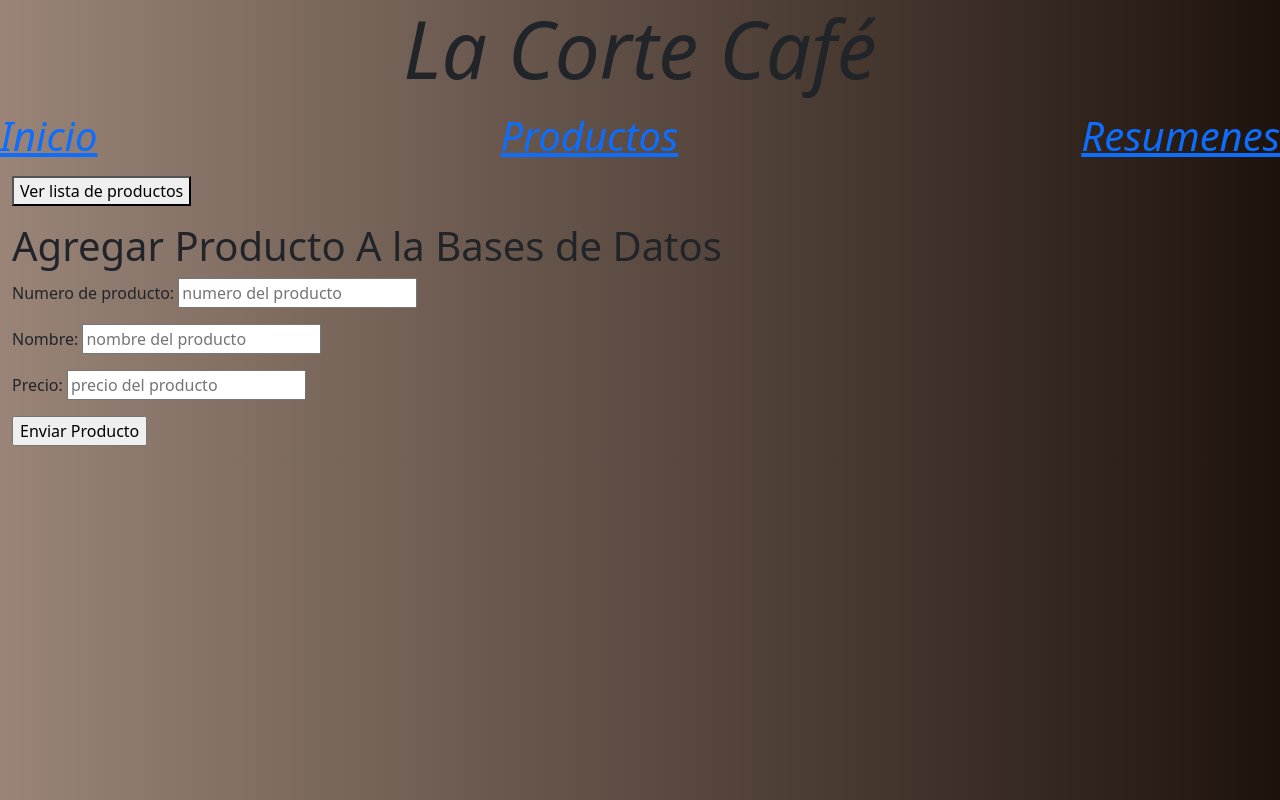
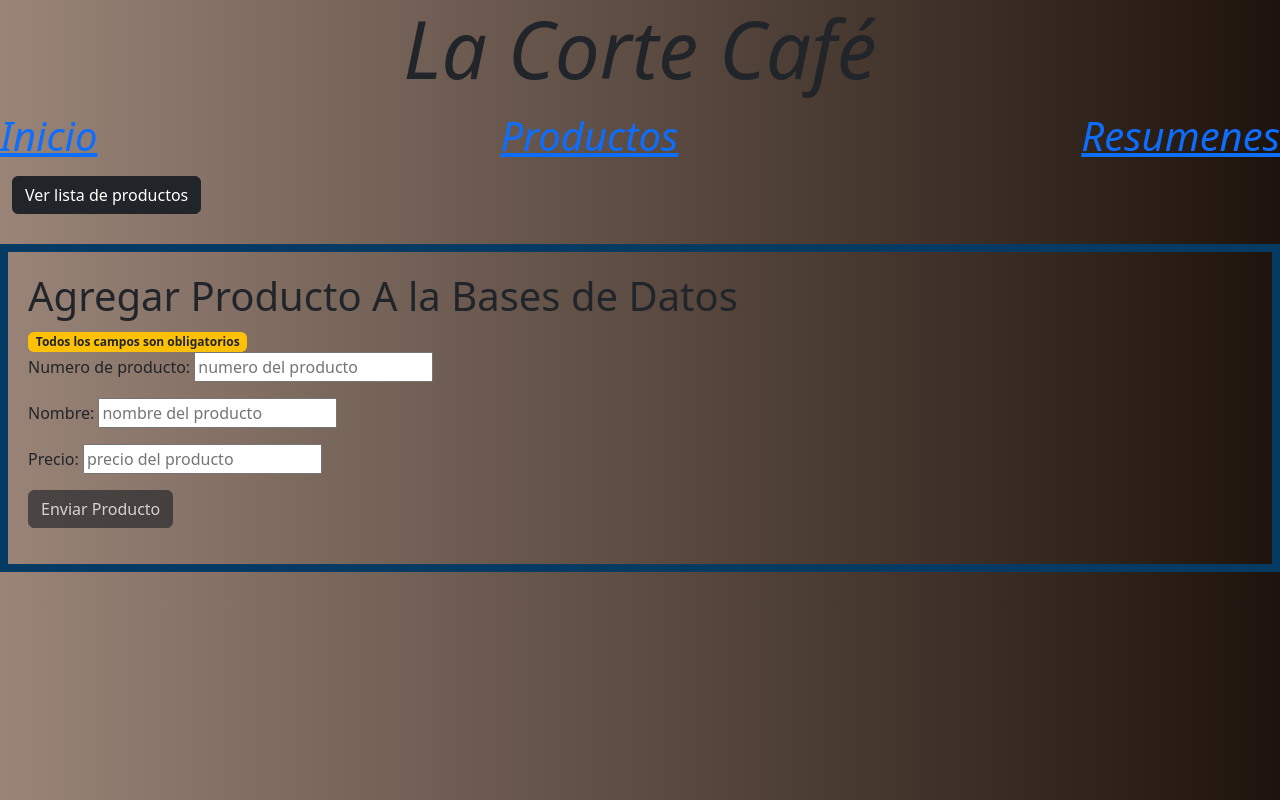
Before and after one commit to leandrogiova/Taller4-ProyectoB-2023, an Angular app: page /productos in a window 1280 px wide. Built offline with nearby package versions, Linux system fonts and the light colour scheme.

Commit message:
Limpiando codigo

```diff
--- a/src/app/mesas-principal/mesas-principal.component.html
+++ b/src/app/mesas-principal/mesas-principal.component.html
@@ -21,8 +21,6 @@
         <form [formGroup] = "mesaform">
             <p>Numero de mesa: <input type="number" formControlName = "numeroMesa" placeholder="Numero de la mesa" > </p>
             <div class="small"> Las mesas abiertas son: ( <label *ngFor="let mesa of mesas, let i = index"> {{mesa.numero_mesa}} | </label> ) </div>
-            <p class = "error" *ngIf="mesaform.controls['fecha1Mesa'].errors && mesaform.controls['fecha1Mesa'].touched"> Este campo es obligatorio por favor complete la fecha </p>
-
             <p> <label> Productos </label> </p>
             <select formControlName = "productoId" class = "small container-fluid" >
                     <option *ngFor = "let producto of productos" value={{producto.id}} placeholder="Seleccione un producto">
--- a/src/app/mesas-principal/mesas-principal.component.ts
+++ b/src/app/mesas-principal/mesas-principal.component.ts
@@ -146,6 +146,8 @@
     * Envia esta mesa al servidor y limpia los formularios.
     * Una vez que envio la mesa al servidor necesito actualizar la lista de mesas "this.mesas" para traer el id de la mesa
     * Por ultimo limpio el formulario "abrirMesaForm"
+    * No recibe parametros
+    * No retorna ningun tipo
   */
   abrirNuevaMesa(){
     this.mesa1 = new Mesa();
@@ -171,7 +173,6 @@
     this.mesa1 = new Mesa();
     this.mesaform =  this.fb.group({
       numeroMesa: new FormControl('', [Validators.required]),
-      fecha1Mesa: new FormControl('', [Validators.required]),
       productoId: new FormControl(),
       detalleMesa: new FormControl()
     });
@@ -243,6 +244,8 @@
     });
     this.lista = [];
     this.mesa1 = new Mesa();
+    this.verForm2 = !this.verForm2;
+    this.verOcultar2 = "Ver";
   }
 
 
@@ -359,7 +362,7 @@
     this.verUnaMesaBool = !this.verUnaMesaBool;
     this.mesa1 = new Mesa();
     this.verForm3 = !this.verForm3;
-    this.verOcultar = "Ver";
+    this.verOcultar3 = "Ver";
   }
 
 
--- a/src/app/productos-principal/productos-principal.component.css
+++ b/src/app/productos-principal/productos-principal.component.css
@@ -4,3 +4,41 @@
     background: red;        /* Fondo de color rojo */
     border: 1px solid #000; /* Borde color negro y de 1 píxel de grosor */
   }
+  .boton1 {   /* Botones del menu (Menu, Carta, Tragos, Quienes Somos, Contactenos) */
+    /*    font-family: "Satisfy", cursive; */
+        font-size: 15px;
+    /*    font-style: oblique;*/
+        font-stretch: extra-expanded;
+        color: rgb(255, 255, 255); /* color de la letra*/
+        background-color: #2e2c2c; /*FONDO*/
+
+        border-color:#2e2c2c;
+        /*    border: none;*/
+        margin-left: 5px;
+        margin-right: 5px;
+    }
+
+
+
+
+
+    .recuadro_principal{
+        /*  font-family: 'Courier New', Courier, monospace; */
+          border: 8px solid #053b62;
+          width: auto;
+          margin-top: 30px;
+          margin-bottom: 30px;
+          padding: 20px;
+          align-items: center;
+      }
+
+
+      .recuadro_secundario{
+      /*    font-family: 'Courier New', Courier, monospace; */
+          border: 3px solid #053b62;
+          width: auto;
+          margin-top: 30px;
+          margin-bottom: 30px;
+          padding: 20px;
+          align-items: center;
+      }
--- a/src/app/productos-principal/productos-principal.component.html
+++ b/src/app/productos-principal/productos-principal.component.html
@@ -1,7 +1,7 @@
 
 
 <div class="container-fluid">
-    <p> <button (click) = "VerListaProducto()">Ver lista de productos </button> </p>
+    <p> <button (click) = "VerListaProducto()" class = "btn btn-dark">Ver lista de productos </button> </p>
     <label *ngIf = "verListaProductos">
        <table class="table table-dark">
            <thead>
@@ -32,6 +32,7 @@
         <p>Numero de producto: <input type="number" placeholder="numero del producto" formControlName="numeroProducto" /></p>
         <p>Nombre: <input type="text" placeholder="nombre del producto" formControlName = "nombre" /></p>
         <p>Precio: <input type="number" placeholder="precio del producto" formControlName = "precio" /></p>
-        <p><input type="submit" value="Enviar Producto" [disabled] = "agregarProducto.invalid"/></p>
+        <p><button (click)="enviarProducto()" [disabled] = "!agregarProducto.valid" class = "btn btn-dark">Enviar Producto </button> </p>
+
     </form>
 </div>
--- a/src/app/productos-principal/productos-principal.component.ts
+++ b/src/app/productos-principal/productos-principal.component.ts
@@ -23,9 +23,9 @@
     this.productos = []; //estoy inicializando la lista a vacia
 
     this.agregarProducto = this.fb.group({
-      numeroProducto: '',
-      nombre: '',
-      precio: '',
+      numeroProducto: new FormControl('', [Validators.required]),
+      nombre: new FormControl('', [Validators.required]),
+      precio: new FormControl('', [Validators.required]),
     });
     this.verListaProductos = false;
   }
@@ -41,7 +41,6 @@
     this.productoService.getAllProductos().subscribe(productos => {
       this.productos = productos;
     });
-    console.log("Objeto traido del backeEnd: ",this.productos);
   }
 
 
@@ -57,10 +56,9 @@
 
       this.productos.push(this.agregarProducto.value);
       this.agregarProducto = this.fb.group({
-        numeroProducto: '',
-        nombre: '',
-        precio: '',
+        numeroProducto: new FormControl('', [Validators.required]),
+        nombre: new FormControl('', [Validators.required]),
+        precio: new FormControl('', [Validators.required]),
       });
-
     }
 }
```
